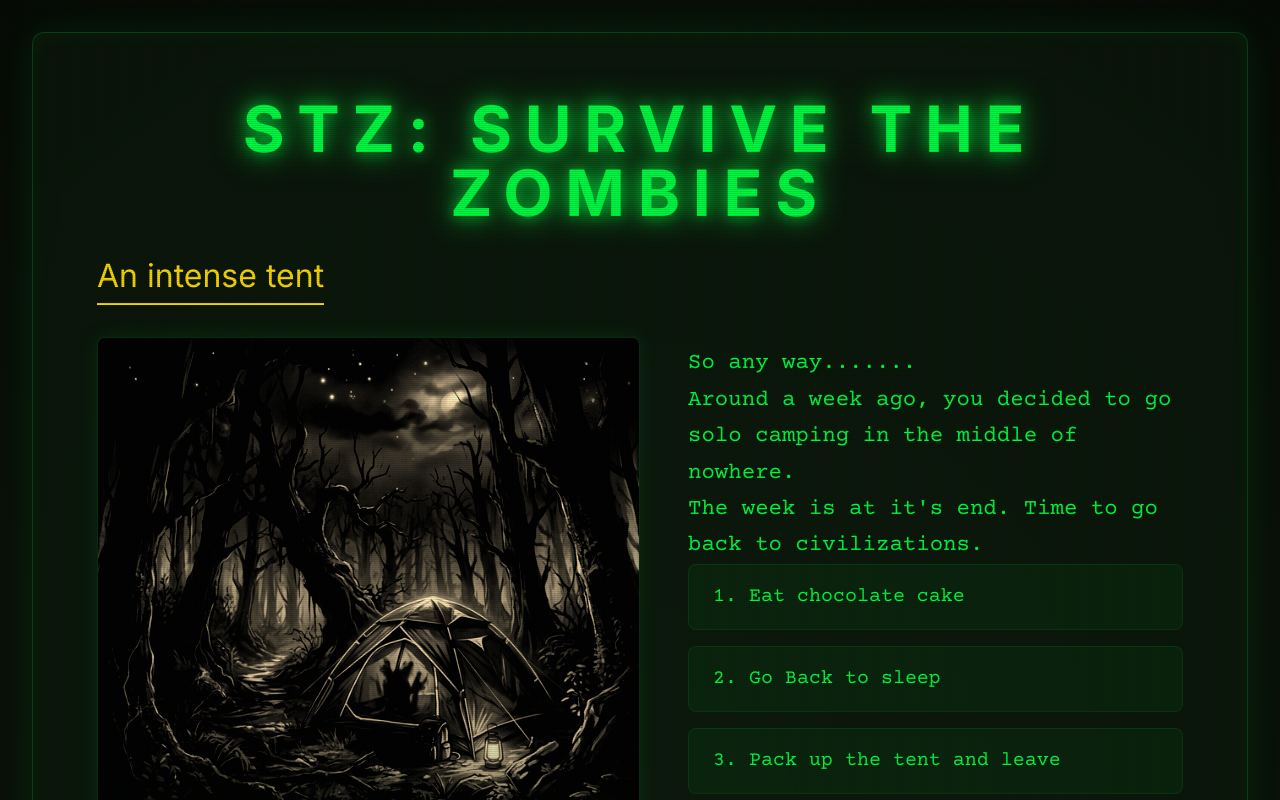
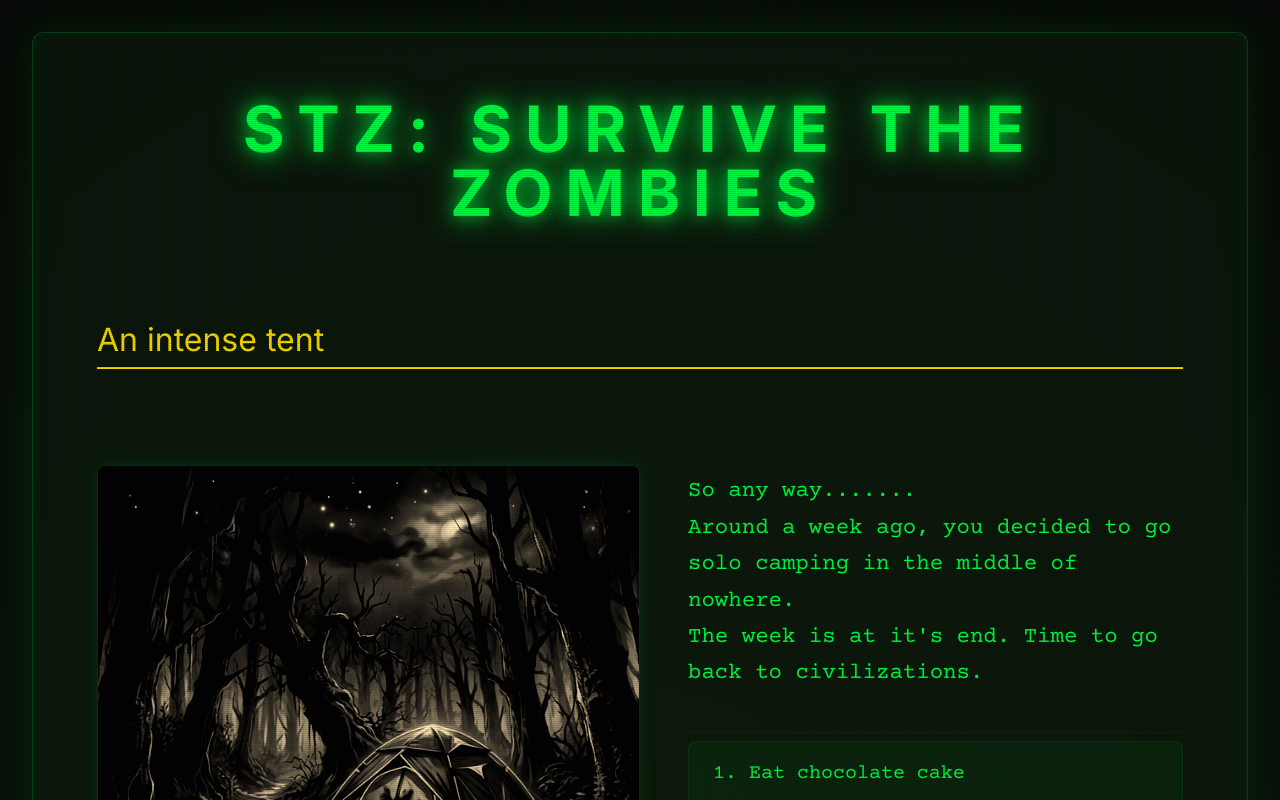
Before and after one commit to cory-paws/stz, a Next.js app: page / in a window 1280 px wide. Shown: the top 800 px of the page. Built offline with nearby package versions, Linux system fonts and the light colour scheme.

Commit message:
Folking farmer

```diff
--- a/app/page.tsx
+++ b/app/page.tsx
@@ -21,8 +21,14 @@ export default function Game() {
   const { playClickSound, playZombieSound } = useProceduralAudio();
 
   // Functional Storage Helpers
-  const save = (key: string, value: any) => localStorage.setItem(key, JSON.stringify(value));
+  const save = (key: string, value: any) => {
+    if (typeof window !== 'undefined') {
+      localStorage.setItem(key, JSON.stringify(value));
+    }
+  };
+
   const load = (key: string, fallback: any) => {
+    if (typeof window === 'undefined') return fallback;
     try {
       const item = localStorage.getItem(key);
       return item ? JSON.parse(item) : fallback;
@@ -174,7 +180,7 @@ export default function Game() {
   const currentDroppedItems = droppedItems[currentLocation] || [];
 
   return (
-    <main className="w-full max-w-[1500px] bg-[#0d1a0d]/70 backdrop-blur-md border border-[#00ff41]/20 rounded-xl p-8 md:p-16 shadow-[0_0_40px_rgba(0,255,65,0.1),inset_0_0_20px_rgba(0,255,65,0.05)] relative animate-[flicker_0.15s_infinite_alternate]">
+    <main className="w-full max-w-[1500px] bg-[#0d1a0d]/70 backdrop-blur-md border border-[#00ff41]/20 rounded-xl p-8 md:p-16 shadow-[0_0_40px_rgba(0,255,65,0.1),inset_0_0_20px_rgba(0,255,65,0.05)] relative animate-[flicker_0.15s_infinite_alternate] flex flex-col gap-16">
       <LocationDisplay data={data}>
         {data && data.options && (
           <OptionsList
--- a/components/LocationDisplay.tsx
+++ b/components/LocationDisplay.tsx
@@ -38,8 +38,8 @@ export function LocationDisplay({ data, children }: LocationDisplayProps) {
                     </div>
                 )}
 
-                <div className={`flex flex-col ${data.image ? 'lg:w-1/2' : 'w-full'} pt-4`}>
-                    <div className="mb-24 text-[1.2rem] md:text-[1.4rem] leading-relaxed space-y-4">
+                <div className={`flex flex-col ${data.image ? 'lg:w-1/2' : 'w-full'} pt-4 gap-12`}>
+                    <div className="text-[1.2rem] md:text-[1.4rem] leading-relaxed space-y-4">
                         {data.lines.map((line, index) => (
                             <p
                                 key={index}
@@ -50,7 +50,6 @@ export function LocationDisplay({ data, children }: LocationDisplayProps) {
                             </p>
                         ))}
                     </div>
-
                     {children}
                 </div>
             </div>
--- a/components/OptionsList.tsx
+++ b/components/OptionsList.tsx
@@ -23,7 +23,7 @@ export function OptionsList({
     };
 
     return (
-        <div className="flex flex-col gap-8 mt-12">
+        <div className="flex flex-col gap-8 mt-8 pt-12 border-t border-[#00ff41]/5">
             <ul className="list-none flex flex-col gap-4">
                 {options.filter(opt => !shouldSkipOption(opt)).map((option, index) => (
                     <li
--- a/data/farmer.json
+++ b/data/farmer.json
@@ -1,7 +1,12 @@
 {
     "title": "Meet the farmer",
+    "image": "/images/farmer.png",
     "type": "PICKEDUP",
-    "lines": [],
+    "lines": [
+        "As you approach the Old Crow Farm, you spot a lone figure standing by the massive barn doors.",
+        "The farmer stands stiffly, clutching a pitchfork, his eyes fixed on something in the distance you can't see.",
+        "He looks like he hasn't slept in weeks, and there's a strange, rhythmic ticking coming from somewhere inside the barn."
+    ],
     "options": [
         {
             "id": "back",
```
Also changed, not shown: public/images/farmer.png (added).
